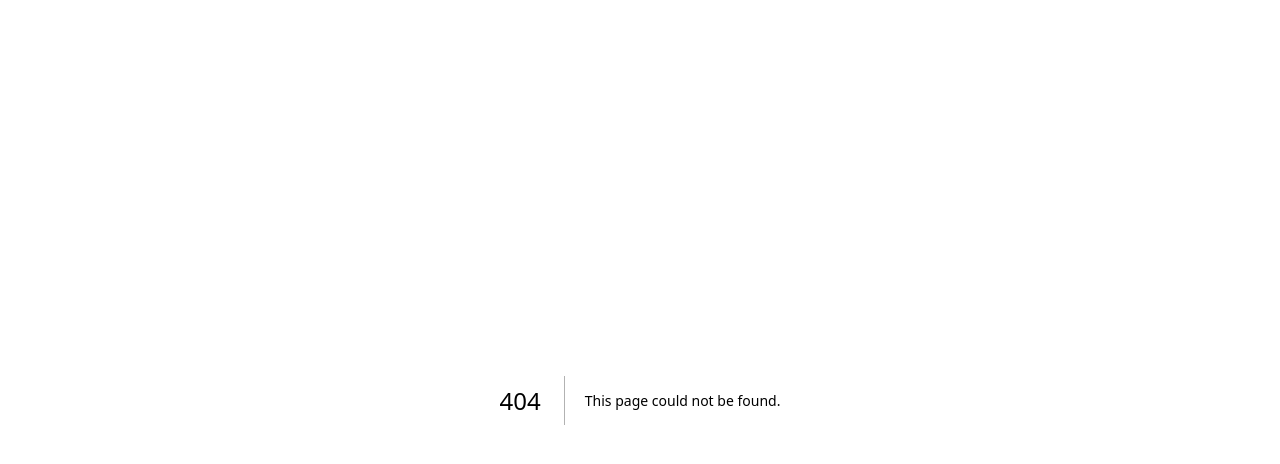
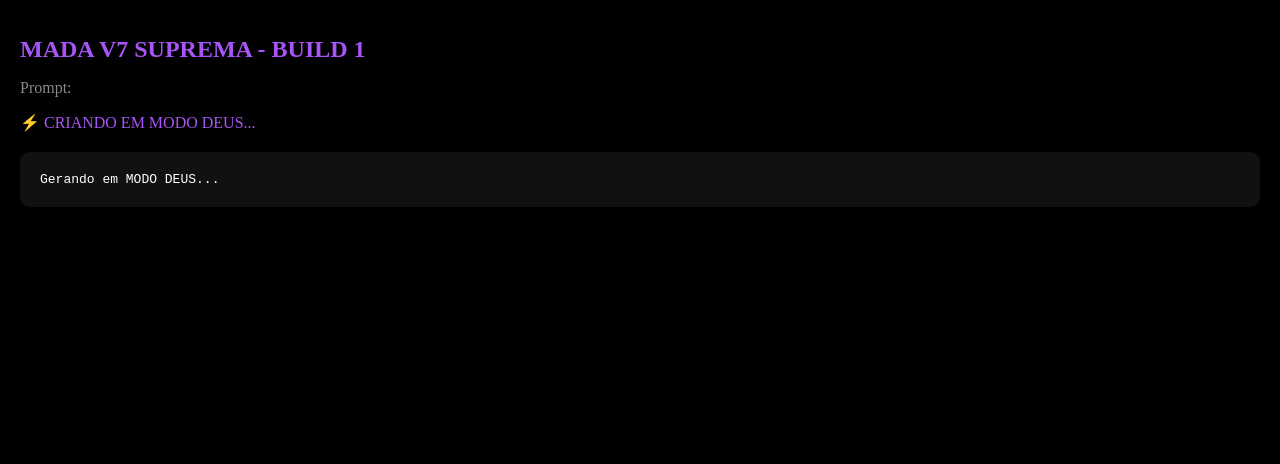
Before and after one commit to leanmendescon/mada-v7, a Next.js app: page /app/build/1 in a window 1280 px wide. Before the commit this address had no page. Shown: the top 464 px of the page. Built offline with nearby package versions, Linux system fonts and the light colour scheme.

Commit message:
Create BuildPage component for dynamic rendering

```diff
--- /dev/null
+++ b/app/app/build/[id]/page.tsx
@@ -0,0 +1,41 @@
+"use client";
+import { useEffect, useState } from "react";
+import { useParams, useSearchParams } from "next/navigation";
+
+export default function BuildPage() {
+  const params = useParams();
+  const searchParams = useSearchParams();
+  const prompt = searchParams.get("prompt") || "";
+  const [code, setCode] = useState("Gerando em MODO DEUS...");
+  const [loading, setLoading] = useState(true);
+
+  useEffect(() => {
+    async function generate() {
+      try {
+        const res = await fetch("/api/mada/chat", {
+          method: "POST",
+          headers: { "Content-Type": "application/json" },
+          body: JSON.stringify({ prompt }),
+        });
+        const data = await res.text();
+        setCode(data);
+      } catch (e) {
+        setCode("Erro ao gerar: " + e);
+      } finally {
+        setLoading(false);
+      }
+    }
+    if (prompt) generate();
+  }, [prompt]);
+
+  return (
+    <div style={{ background: "#000", color: "#fff", minHeight: "100vh", padding: "20px" }}>
+      <h1 style={{ color: "#a855f7", fontSize: "24px" }}>MADA V7 SUPREMA - BUILD {params.id as string}</h1>
+      <p style={{ color: "#888", margin: "10px 0" }}>Prompt: {prompt}</p>
+      {loading && <p style={{ color: "#a855f7" }}>⚡ CRIANDO EM MODO DEUS...</p>}
+      <pre style={{ background: "#111", padding: "20px", borderRadius: "10px", overflow: "auto", marginTop: "20px", whiteSpace: "pre-wrap" }}>
+        {code}
+      </pre>
+    </div>
+  );
+}
```
